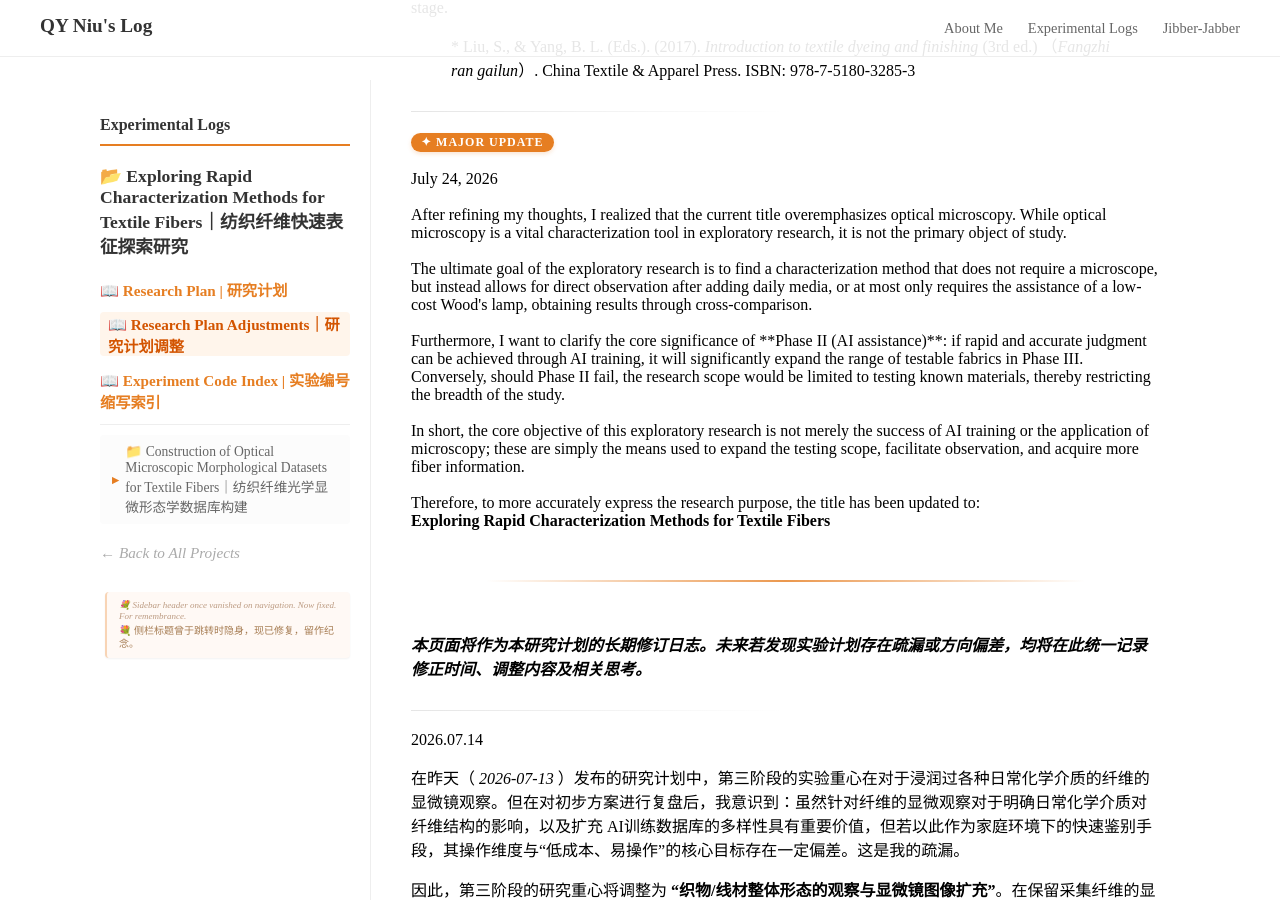
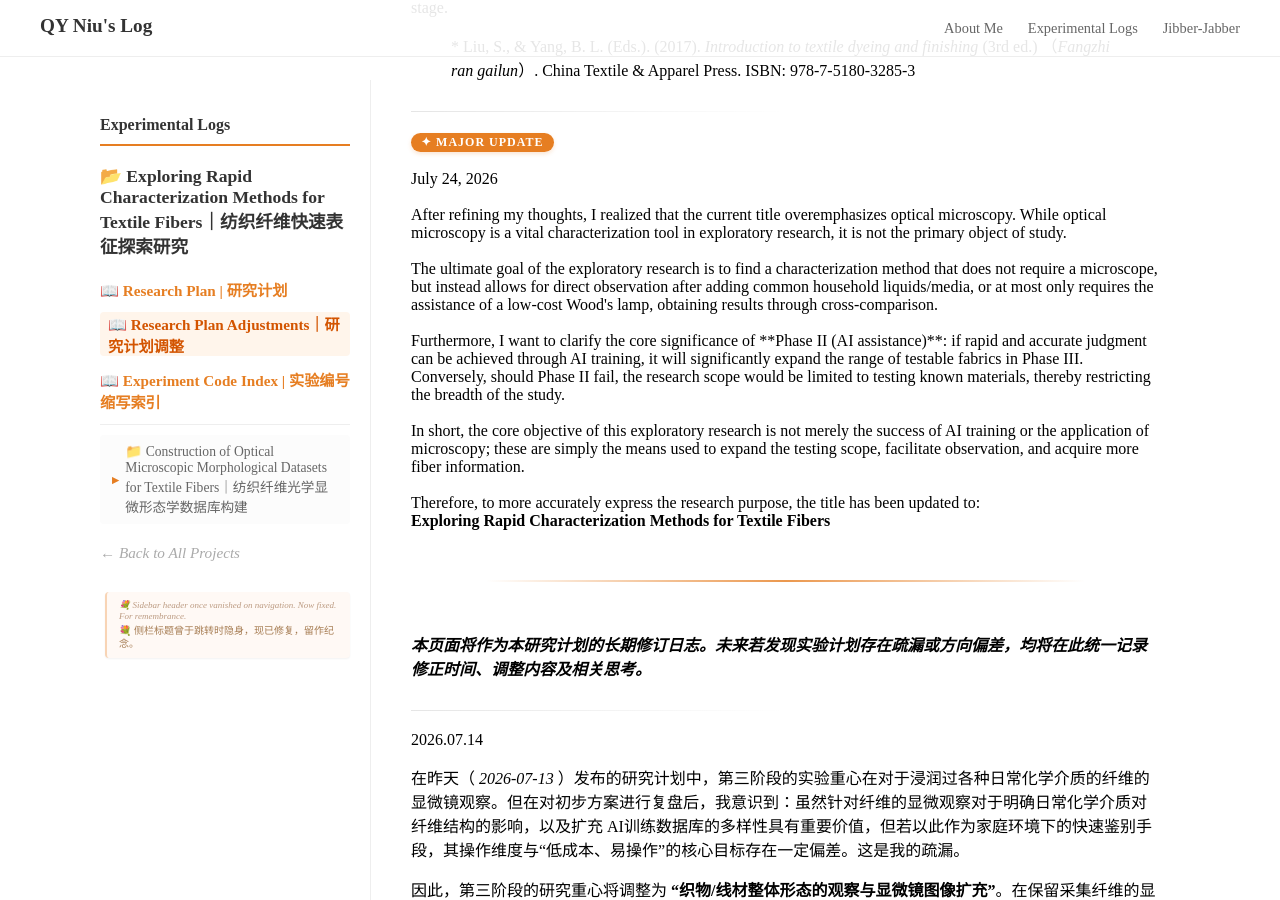
Before and after one commit to nqy-exp/nqy-exp.github.io, a Jekyll site: the page built from _projects/projectA/pa-rp-adjust.md, in a window 1280 px wide and 900 px high, scrolled down 1106 px. Built offline with Jekyll 4.4.1, drawn with Linux system fonts in a browser that asks for light colours.

Commit message:
Update pa-rp-adjust.md
add a accurate word to explain what is daily media.

```diff
--- a/_projects/projectA/pa-rp-adjust.md
+++ b/_projects/projectA/pa-rp-adjust.md
@@ -48,7 +48,7 @@ July 24, 2026
 <br><br>
 After refining my thoughts, I realized that the current title overemphasizes optical microscopy. While optical microscopy is a vital characterization tool in exploratory research, it is not the primary object of study.
 <br><br>
-The ultimate goal of the exploratory research is to find a characterization method that does not require a microscope, but instead allows for direct observation after adding daily media, or at most only requires the assistance of a low-cost Wood's lamp, obtaining results through cross-comparison.
+The ultimate goal of the exploratory research is to find a characterization method that does not require a microscope, but instead allows for direct observation after adding common household liquids/media, or at most only requires the assistance of a low-cost Wood's lamp, obtaining results through cross-comparison.
 <br><br>
 Furthermore, I want to clarify the core significance of **Phase II (AI assistance)**: if rapid and accurate judgment can be achieved through AI training, it will significantly expand the range of testable fabrics in Phase III. Conversely, should Phase II fail, the research scope would be limited to testing known materials, thereby restricting the breadth of the study.
 <br><br>
```
